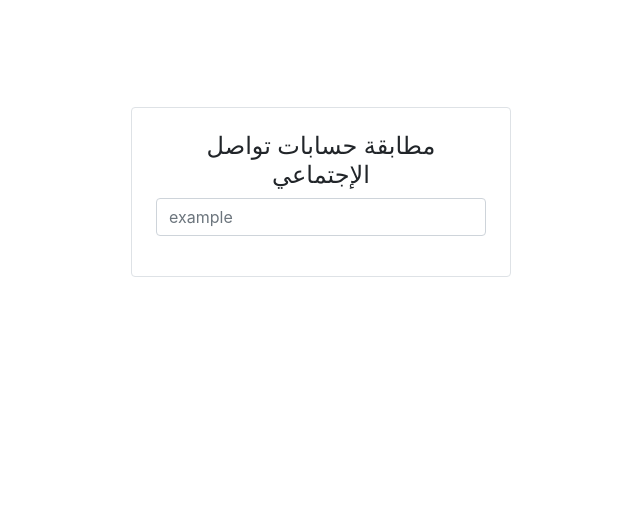
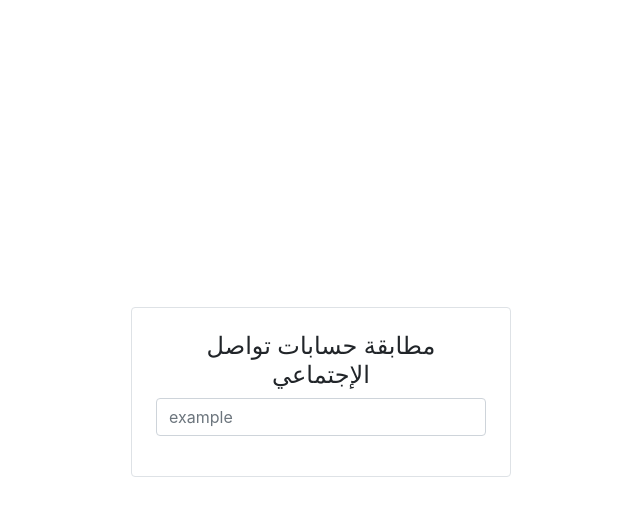
Before and after one commit to 8n22/accounts-validation, a plain HTML site: page index.html in a window 1280 px wide. Shown: the whole page, without its empty margins (319-959 px from the left). Drawn offline with nearby package versions, Linux system fonts and the light colour scheme.

Commit message:
Update index.html

```diff
--- a/index.html
+++ b/index.html
@@ -32,7 +32,7 @@
     </head>
     <body>
         <div class="container bg-white">
-            <div class="row h-50 justify-content-center align-items-center">
+            <div class="row h-100 justify-content-center align-items-center">
                 <div class="form-group col-12 col-md-8 col-lg-4 bg-white border border-ddark rounded text-center p-4">
                         <h4>مطابقة حسابات تواصل الإجتماعي</h4>
                     <input dir="ltr" class="form-control mb-3"  type="text" id="txt" placeholder="example" />
```
